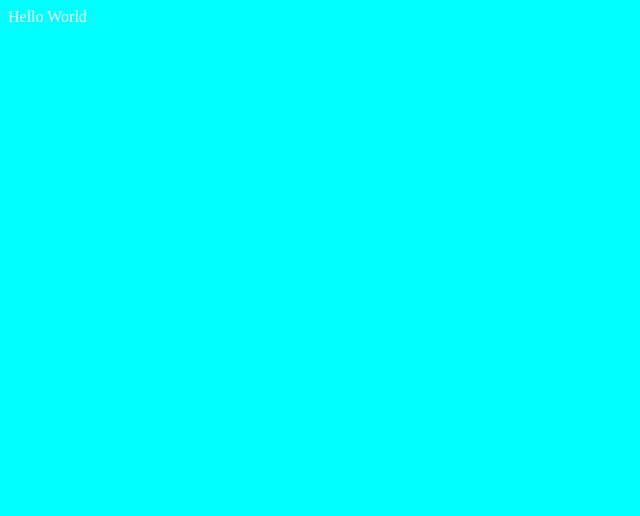
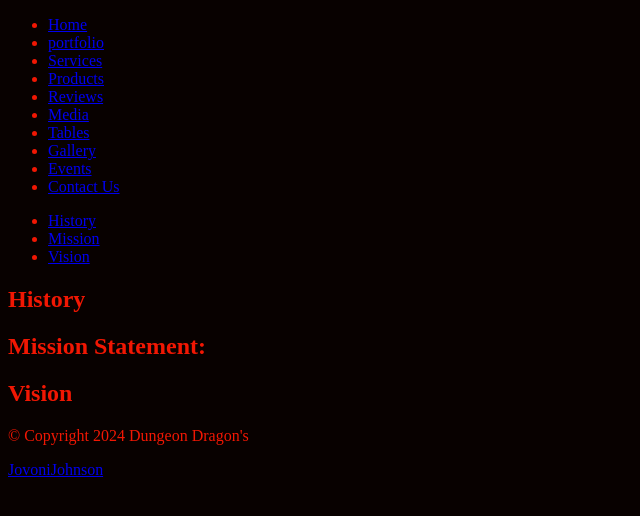
Before and after one commit to Jovonijohnson/jovonijohnson.github.io, a plain HTML site: page index.html in a window 1280 px wide. Shown: the whole page, without its empty margins (0-640 px from the left). Drawn offline with Linux system fonts and the light colour scheme.

Commit message:
Created my index with Links

```diff
--- a/index.html
+++ b/index.html
@@ -4,9 +4,139 @@
     <meta charset="UTF-8">
     <meta name="viewport" content="width=device-width, initial-scale=1.0">
     <link rel="stylesheet" href="main.css">
-    <title>Document</title>
+    <title>
+        Home
+    </title>
 </head>
 <body>
-    Hello World
+    <header>
+        <nav>
+            <ul>
+                <li>
+                   <!-- Added HTML pages on index-->
+                    <a href="index.html">
+                        Home
+                    </a>
+                </li>
+                <li>
+
+                    <a href="portfolio.html">
+                        portfolio
+                    </a>
+                </li>
+                <li>
+
+                    <a href="services.html">
+                        Services
+                   </a>
+                </li>
+                <li>
+
+                    <a href="products.html">
+                        Products
+                    </a>
+                </li>
+                <li>
+
+                    <a href="reviews.html">
+                        Reviews
+                    </a>
+               </li>
+               <li>
+                    <a href="media.html">
+                     Media
+                 </a>
+             </li>
+             <li>
+
+                 <a href="tables.html">
+                     Tables
+                 </a>
+             </li>
+             <li>
+
+                 <a href="gallery.html">
+                     Gallery
+                </a>
+             </li>
+             <li>
+
+                 <a href="events.html">
+                     Events
+                 </a>
+             </li>
+             <li>
+
+                 <a href="contactus.html">
+                     Contact Us
+                 </a>
+            </li>
+            </ul>
+        </nav>
+    </header>
+   <main>
+        <div class="homenav">
+            <ul>
+                <li>
+
+                    <a href="#history">
+                        History
+                    </a>
+                </li>
+
+                <li>
+
+                    <a href="#mission">
+                        Mission
+                    </a>
+                </li>
+
+                <li>
+
+                    <a href="#vision">
+                        Vision
+                    </a>
+                </li>
+            </ul>
+        </div>
+        <!--Added History Missions and Vision-->
+<section id="History">
+    <h2>
+History
+    </h2>
+    <p>
+
+    </p>
+    </section>
+    <section id="Mission">
+
+        <h2>
+            Mission Statement:
+        </h2>
+        <p>
+
+        </p>
+    </section>
+    <section id="Visions">
+        <h2>
+            Vision
+        </h2>
+        <p>
+
+        </p>
+
+    </section>
+    </main>
+    <footer>
+        <p>
+            &copy; Copyright 2024 Dungeon Dragon's
+            </p>
+            <p>
+            <a href="https://github.com/JovoniJohnson" target="_blank" rel="noopener noreferrer">
+                JovoniJohnson
+            </a>
+        </p>
+    </footer>
+
 </body>
 </html>
--- a/main.css
+++ b/main.css
@@ -1,5 +1,5 @@
 /* This is Jovoni Johnsons css for Module 6 */
 body{
-    background-color: aqua;
-    color: azure;
+    background-color: rgb(8, 1, 0);
+    color: rgb(241, 23, 3);
 }
```
Also changed, not shown: services.html (added, +13 -0 lines), 1 other file.
